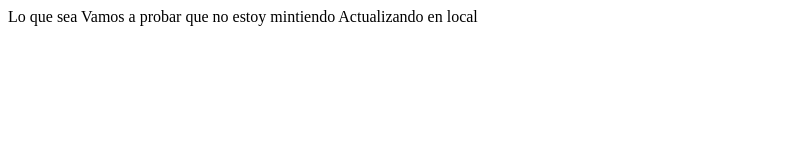
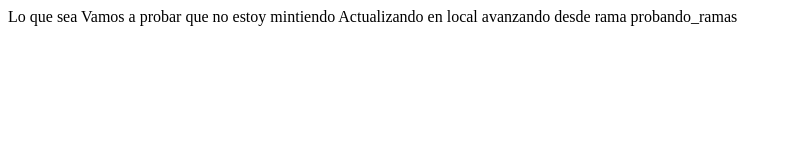
Before and after one commit to marcosOjedaEscalante/gitGitHub, a plain HTML site: page index.html in a window 1280 px wide. Shown: the whole page, without its empty margins (0-792 px from the left). Drawn offline with Linux system fonts and the light colour scheme.

Commit message:
avanzando en rama probando

```diff
--- a/index.html
+++ b/index.html
@@ -11,5 +11,8 @@
     Vamos a probar que no estoy mintiendo
 
     Actualizando en local
+
+    avanzando desde rama probando_ramas
+
 </body>
 </html>
```
